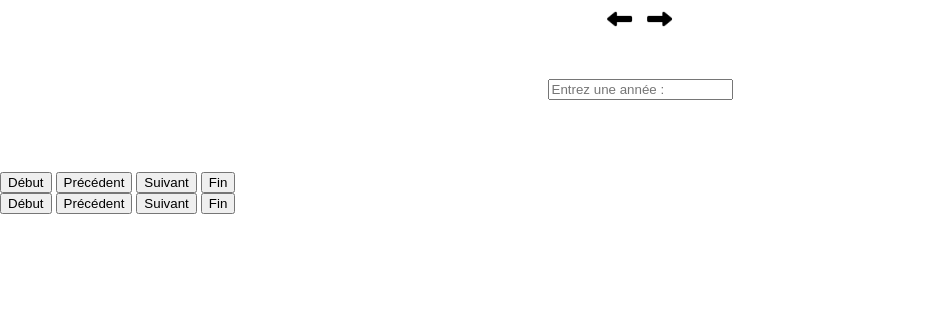
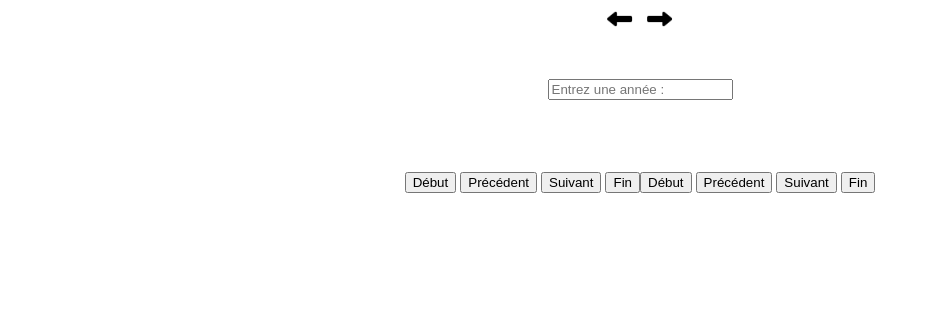
Before and after one commit to StayZe/MxCar, a PHP site: page / in a window 1280 px wide. Shown: the part 491-800 px from the top of the page, without its empty margins (0-938 px from the left). Run offline with PHP 8.4, Linux system fonts and the light colour scheme.

Commit message:
pagination

```diff
--- a/assets/css/style.css
+++ b/assets/css/style.css
@@ -64,6 +64,11 @@ header, #header{
     list-style: none;
 }
 
+.teamStanding, .driverStanding{
+    display: flex;
+    flex-direction: column;
+
+}
 
 /* FIN API F1 */
 
--- a/assets/js/f1.js
+++ b/assets/js/f1.js
@@ -141,21 +141,21 @@ function firstPageDriver() {
     renderDriversList();
 }
 
-function previousPageTeam() {
+function previousPageDriver() {
     if (currentPageDriver > 0) {
         currentPageDriver--;
         renderDriversList();
     }
 }
 
-function nextPageTeam() {
+function nextPageDriver() {
     if (currentPageDriver < Math.ceil(driversDatas.length / driversPerPage) - 1) {
         currentPageDriver++;
         renderDriversList();
     }
 }
 
-function lastPageTeam() {
+function lastPageDriver() {
     currentPageDriver = Math.ceil(driversDatas.length / driversPerPage) - 1;
     renderDriversList();
 }
--- a/views/home.php
+++ b/views/home.php
@@ -53,10 +53,8 @@
                 <input type="text" id="year" placeholder="Entrez une année :">
             </div>
             <div class="teamAndDriverStanding">
+                <div class="teamStanding">
                     <ul class="teamsList"></ul>
-                <ul class="driversList"></ul>
-            </div>
-        </div>
                     <!-- Pagination des équipes -->
                     <div class="teamPagination">
                         <button onclick="firstPageTeam()">Début</button>
@@ -65,7 +63,9 @@
                         <button onclick="nextPageTeam()">Suivant</button>
                         <button onclick="lastPageTeam()">Fin</button>
                     </div>
-
+                </div>
+                <div class="driverStanding">
+                    <ul class="driversList"></ul>
                     <!-- Pagination des pilotes -->
                     <div class="driverPagination">
                         <button onclick="firstPageDriver()">Début</button>
@@ -74,6 +74,12 @@
                         <button onclick="nextPageDriver()">Suivant</button>
                         <button onclick="lastPageDriver()">Fin</button>
                     </div>
+                </div>
+            </div>
+        </div>
+
+
+
 
         <!-- END API F1 -->
 
```
Lines whose indentation alone changed are shown as unchanged.
